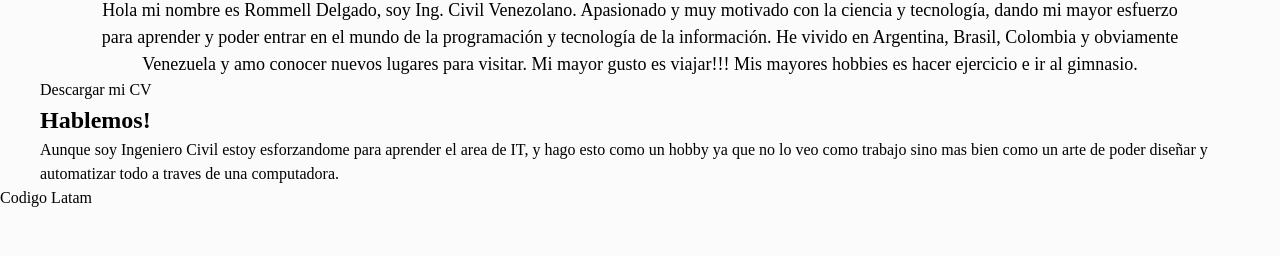
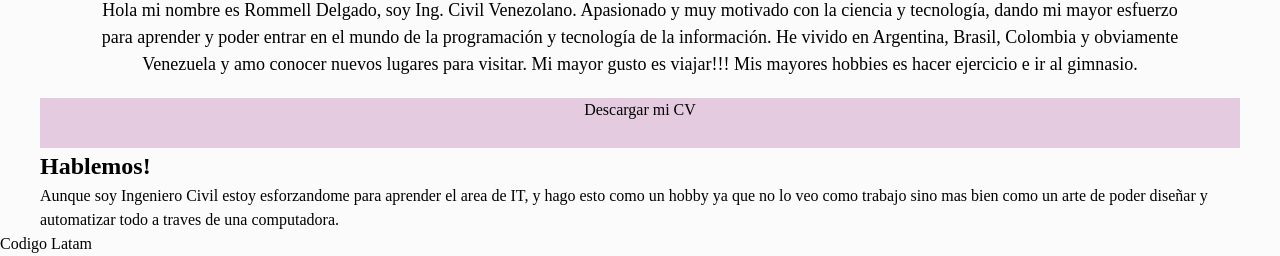
Before and after one commit to ingrommell/mi-proyecto, a plain HTML site: page index.html in a window 1280 px wide. Shown: the part 611-867 px from the top of the page. Before the commit the page ends 821 px from the top, so only its background shows below. Drawn offline with Linux system fonts and the light colour scheme.

Commit message:
modificacion de imagen de cara, header y boton de descarga

```diff
--- a/css/styles.css
+++ b/css/styles.css
@@ -71,7 +71,14 @@ h1{
   margin-right: 5%;
   margin-left: 5%;
   font-size:18px;
+  margin-bottom: 20px;
 
+}
+
+#boton_cv{
+  background-color: rgba(175, 89, 158, 0.3);
+  text-align: center;
+  height: 50px;
 }
 
 ul {
--- a/index.html
+++ b/index.html
@@ -44,7 +44,7 @@
           mayor gusto es viajar!!! Mis mayores hobbies es hacer ejercicio e ir
           al gimnasio.
         </p>
-        <p>Descargar mi CV</p>
+        <p id="boton_cv">Descargar mi CV</p>
       </section>
       <section>
         <h2>Hablemos!</h2>
```
